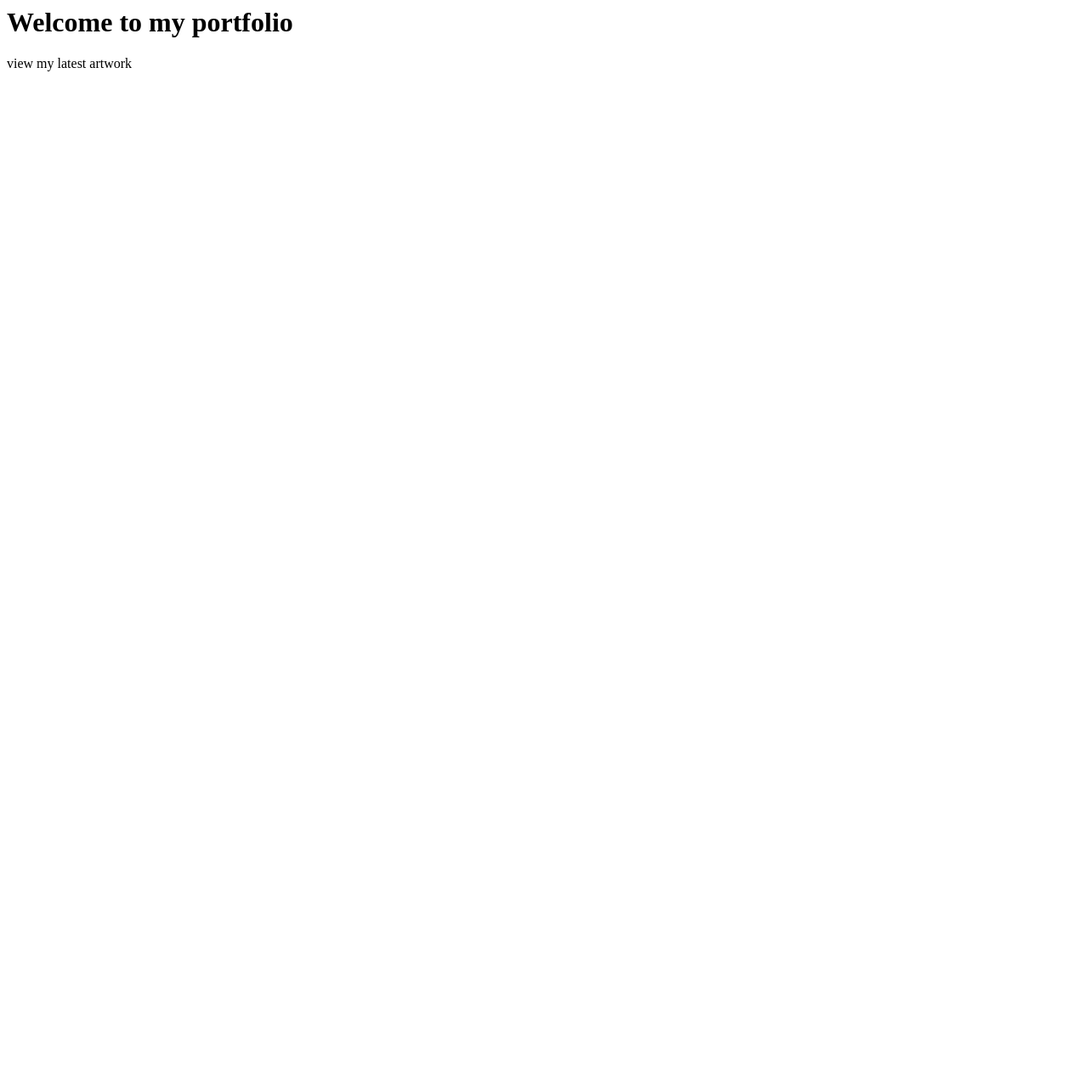
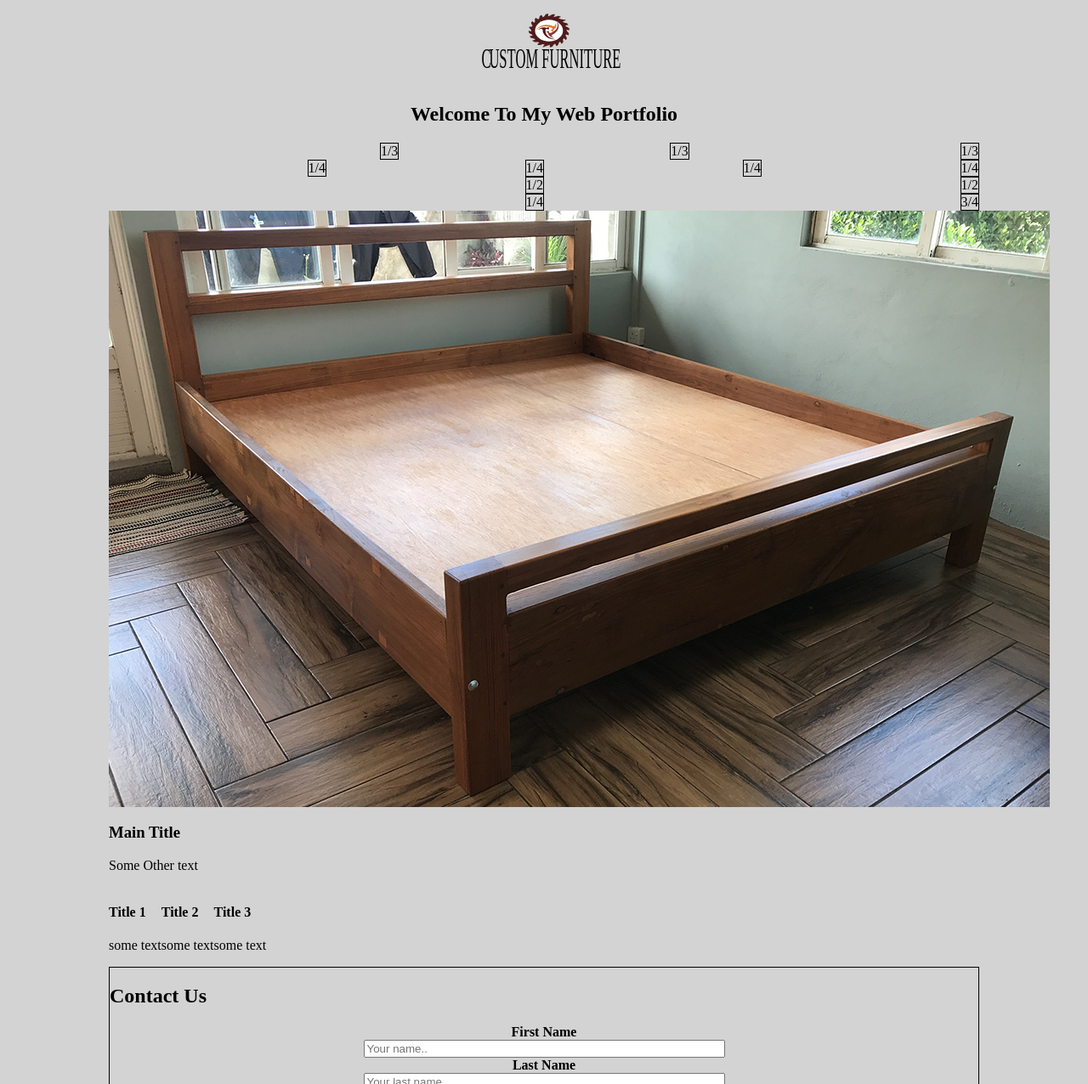
Before and after one commit to Deevesh-Balgobin/web-portfolio, a plain HTML site: page index.html in a window 1280 px wide. Shown: the top 1276 px of the page at 85% size. Before the commit the page ends 800 px from the top, so only its background shows below. Drawn offline with Linux system fonts and the light colour scheme.

Commit message:
main.css

```diff
--- a/index.html
+++ b/index.html
@@ -1,9 +1,162 @@
 <html>
+
 <head>
-<title> MY WEB PORTFOLIO </title>
+  <meta name = "viewport" content ="width=decive-width,initial-scale=1.0"/>
+<title> Web portfolio </title>
+<link rel ="stylesheet" href ="styles/main.css"/>
 </head>
-<body>
-  <h1>Welcome to my portfolio</H1>
-    <p>view my latest artwork</p>
+
+
+<body class = "portfolio">
+
+    <!-- logo -->
+   <center> <h1> <img src="images/FINAL LOGO 5.svg" alt = "" width = "200"/> </h1></center>
+
+    <center><h2>Welcome To My Web Portfolio</H2></center>
+
+
+
+    <main>
+      <div class = "conatiner">
+        <div class= "row">
+
+          <div class = "col"></div>
+         <div class = "box">1/3</div>
+
+          <div class = "col"></div>
+          <div class = "box" >1/3</div>
+
+      <div class = "col"></div>
+      <div class = "box" >1/3</div>
+      </div>
+    </div>
+
+
+
+    <div class = "conatiner">
+      <div class= "row">
+
+        <div class = "col"></div>
+       <div class = "box">1/4</div>
+
+        <div class = "col"></div>
+        <div class = "box" >1/4</div>
+
+    <div class = "col"></div>
+    <div class = "box" >1/4</div>
+
+    <div class = "col"></div>
+    <div class = "box" >1/4</div>
+
+    </div>
+  </div>
+
+
+  <div class = "conatiner">
+    <div class= "row">
+
+      <div class = "col"></div>
+     <div class = "box">1/2</div>
+
+      <div class = "col"></div>
+      <div class = "box" >1/2</div>
+
+    </div>
+  </div>
+
+  <div class = "conatiner">
+    <div class= "row">
+
+      <div class = "col"></div>
+     <div class = "box">1/4</div>
+
+      <div class = "col"></div>
+      <div class = "box" >3/4</div>
+
+    </div>
+  </div>
+
+
+
+
+
+    </main>
+
+
+
+    <!--hero-->
+    <section class= "hero">
+      <img class = "img-full" src="./images/bed 2.jpg" alt= ""/>
+      <div class= block-hero>
+        <h3> Main Title </h3>
+        <p> Some Other text</p>
+      </div>
+</section>
+
+
+<!--3 tiles-->
+<section class =" row space-top-10">
+<div class= "one-third">
+  <i class = "fa fa-camera retro fa 4x"></i>
+  <h4> Title 1</h4>
+  <p> some text</p>
+</div>
+
+<div class= "one-third">
+  <i class = "fa fa-bookmark fa 4x"></i>
+  <h4> Title 2</h4>
+  <p> some text</p>
+</div>
+
+<div class= "one-third">
+  <i class = "fa fa-certificate retro fa 4x"></i>
+  <h4> Title 3</h4>
+  <p> some text</p>
+</div>
+</section>
+
+
+<div class="right box">
+  <h2 class="title2">Contact Us</h2>
+  <div class="contactcontainer">
+      <form action="action_page.php">
+        <div align= "center">
+          <label for="fname"><b>First Name</b></label>
+          <br>
+          <input type="text" id="fname" name="firstname" placeholder="Your name.."size="50">
+          <br>
+          <label for="lname"><b>Last Name</b></label>
+          <br>
+          <input type="text" id="lname" name="lastname" placeholder="Your last name.." size="50">
+          <br>
+          <label for="email"><b>Email</b></label>
+          <br>
+          <input type="text" placeholder="Enter Email" name="email" id="email"size="50" required >
+          <br>
+          <label for="subject"><b>Subject</b></label>
+          <br>
+          <textarea id="subject" name="subject" placeholder="Write something.." style="height:200px" ></textarea>
+          <br>
+          <button type="submit" class="submitbtn">Submit</button>
+          <hr>
+        </div>
+      </form>
+  </div>
+</div>
+
+</div>
+<div class="bottom">
+    <center>
+        <span class="credit">Created By Deevesh Balgobin |</span>
+        <span class="credit"><i class="fa fa-copyright"></i></span><span> 2021 All Rights Reserved</span>
+    </center>
+</div>
+
+
+
+
+
+
+
 </body>
 </html>
--- /dev/null
+++ b/styles/main.css
@@ -0,0 +1,21 @@
+.portfolio {
+    background-color:lightgrey;
+    width: 1024px;
+    margin: 0 auto;
+
+
+}
+    .container {
+
+    }
+.box{
+    border: 1px solid black;
+}
+
+.row {
+    display:flex;
+
+}
+.col {
+    flex-grow: 1;
+}
```
Also changed, not shown: images/FINAL LOGO 5.svg (added), images/bed 2.jpg (added).
